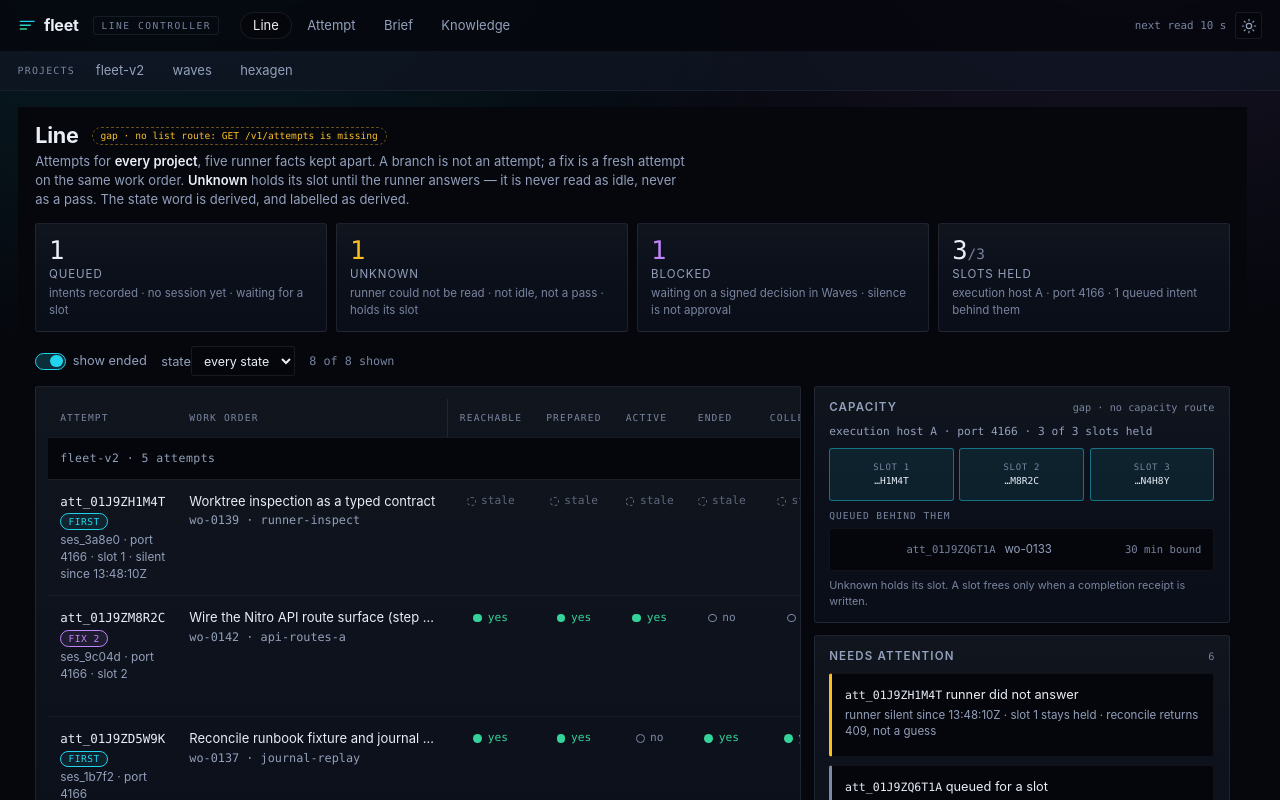
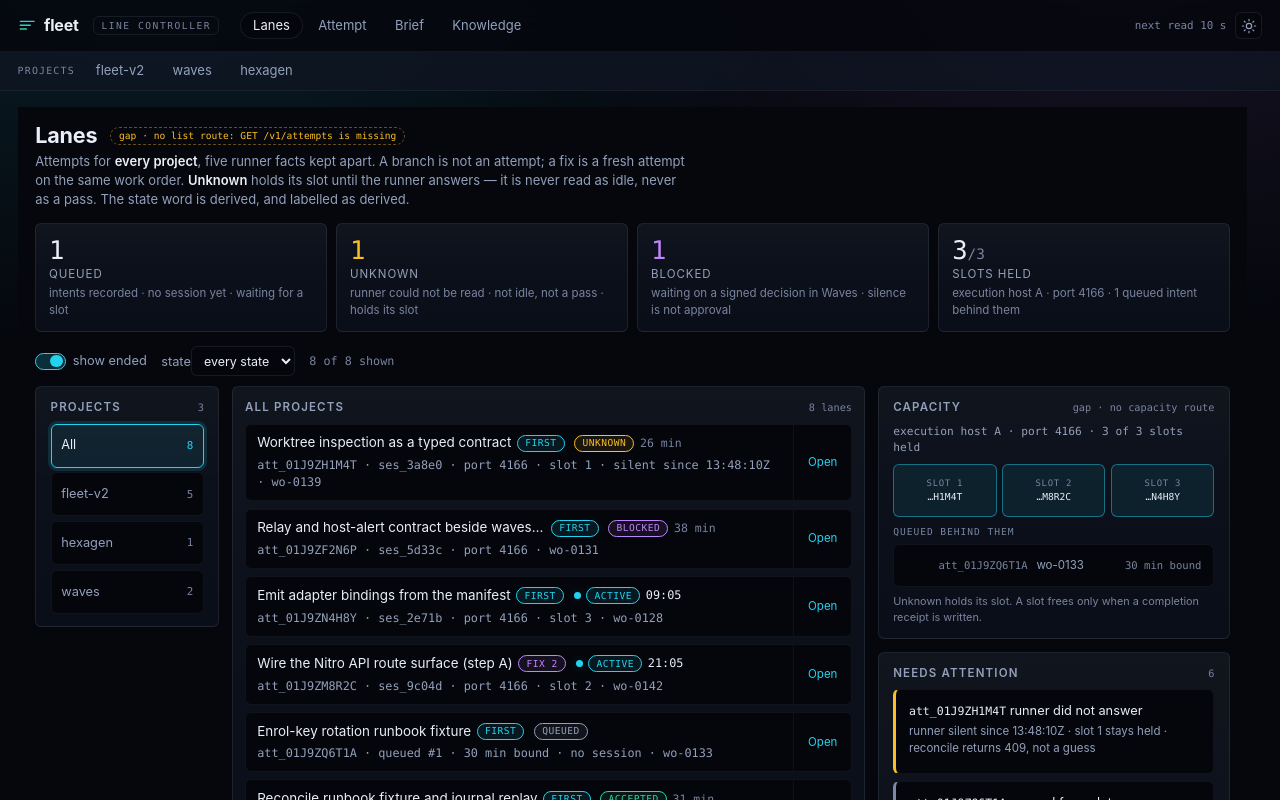
Before and after one commit to martinkrakowski/fleet-v2, a Next.js app in the folder apps/web/: page /line in a window 1280 px wide. Built offline with nearby package versions, Linux system fonts and the light colour scheme.

Commit message:
feat: lanes inbox with project filter and live clocks

```diff
--- a/apps/web/src/app/brief/page.tsx
+++ b/apps/web/src/app/brief/page.tsx
@@ -211,7 +211,7 @@ export default function BriefPage() {
           --text:#e9eef7; --muted:#93a0bb; --faint:#78849f;
           --cyan:#22d3ee; --emerald:#34d399; --amber:#fbbf24; --violet:#c084fc; --slate:#7d8aa5;
           --glow-cyan:rgba(34,211,238,.13); --glow-violet:rgba(192,132,252,.11);
-          --radius-card:3px; --radius:3px;
+          --radius-card:6px; --radius:6px;
           --sans:"Inter",system-ui,-apple-system,"Segoe UI",sans-serif;
           --display:"Space Grotesk",var(--sans);
           --mono:"JetBrains Mono",ui-monospace,SFMono-Regular,Menlo,monospace;
--- a/apps/web/src/app/globals.css
+++ b/apps/web/src/app/globals.css
@@ -28,8 +28,8 @@
   --glow-cyan: rgba(34, 211, 238, 0.13);
   --glow-violet: rgba(192, 132, 252, 0.11);
   --shadow: 0 10px 30px rgba(0, 0, 0, 0.35);
-  --radius-card: 3px;
-  --radius: 3px;
+  --radius-card: 6px;
+  --radius: 6px;
   --sans: "Inter", system-ui, -apple-system, "Segoe UI", sans-serif;
   --display: "Space Grotesk", var(--sans);
   --mono: "JetBrains Mono", ui-monospace, SFMono-Regular, Menlo, monospace;
--- a/apps/web/src/app/knowledge/knowledge.module.css
+++ b/apps/web/src/app/knowledge/knowledge.module.css
@@ -17,8 +17,8 @@
   --violet: #c084fc;
   --glow-cyan: rgba(34, 211, 238, 0.13);
   --glow-violet: rgba(192, 132, 252, 0.11);
-  --radius-card: 3px;
-  --radius: 3px;
+  --radius-card: 6px;
+  --radius: 6px;
   --sans: "Inter", system-ui, -apple-system, "Segoe UI", sans-serif;
   --mono: "JetBrains Mono", ui-monospace, SFMono-Regular, Menlo, monospace;
 
--- a/apps/web/src/app/line/line.module.css
+++ b/apps/web/src/app/line/line.module.css
@@ -26,7 +26,7 @@
 .route {
   display: inline-flex;
   align-items: center;
-  font-family: "JetBrains Mono", ui-monospace, SFMono-Regular, Menlo, monospace;
+  font-family: var(--mono);
   font-size: 0.6rem;
   color: #78849f;
   border: 1px solid rgba(148, 163, 184, 0.08);
@@ -63,7 +63,7 @@
 }
 
 .countN {
-  font-family: "JetBrains Mono", ui-monospace, SFMono-Regular, Menlo, monospace;
+  font-family: var(--mono);
   font-size: 1.6rem;
   line-height: 1.1;
 }
@@ -162,7 +162,7 @@
   background: #04060b;
   color: #e9eef7;
   border: 1px solid rgba(148, 163, 184, 0.13);
-  border-radius: 3px;
+  border-radius: var(--radius);
   padding: 0.35rem 0.5rem;
   font: inherit;
   font-size: 0.78rem;
@@ -174,13 +174,13 @@
 }
 
 .mono {
-  font-family: "JetBrains Mono", ui-monospace, SFMono-Regular, Menlo, monospace;
+  font-family: var(--mono);
   font-size: 0.92em;
 }
 
-.linegrid {
+.inbox {
   display: grid;
-  grid-template-columns: minmax(0, 1fr) 26rem;
+  grid-template-columns: 11.5rem minmax(0, 1fr) 22rem;
   gap: 0.8rem;
   align-items: start;
 }
@@ -192,86 +192,193 @@
   min-width: 0;
 }
 
-.tablewrap {
-  overflow: auto;
+.projpanel {
+  min-width: 0;
+}
+
+.projList {
+  display: flex;
+  flex-direction: column;
+  gap: 0.3rem;
+}
+
+.projBtn {
+  display: flex;
+  align-items: center;
+  justify-content: space-between;
+  gap: 0.5rem;
+  width: 100%;
+  min-height: 44px;
+  text-align: left;
+  background: #04060b;
+  border: 1px solid rgba(148, 163, 184, 0.08);
+  border-radius: var(--radius);
+  padding: 0.45rem 0.6rem;
+  cursor: pointer;
+  color: #93a0bb;
+  font: inherit;
+  font-size: 0.8rem;
+}
+
+.projBtn:hover {
+  border-color: rgba(148, 163, 184, 0.28);
+  color: #e9eef7;
+}
+
+.projBtn:focus-visible {
+  outline: 2px solid #22d3ee;
+  outline-offset: 2px;
+}
+
+.projOn {
+  border-color: #22d3ee;
+  background: rgba(34, 211, 238, 0.09);
+  color: #e9eef7;
+  box-shadow: 0 0 0 3px rgba(34, 211, 238, 0.14);
+}
+
+.projName {
+  overflow: hidden;
+  text-overflow: ellipsis;
+  white-space: nowrap;
+}
+
+.projCount {
+  font-family: var(--mono);
+  font-size: 0.68rem;
+  color: #78849f;
+  flex: none;
+}
+
+.projOn .projCount {
+  color: #22d3ee;
+}
+
+.lanewrap {
+  min-width: 0;
   padding: 0.75rem;
 }
 
-.grid {
-  width: 100%;
-  border-collapse: collapse;
+.laneHead {
+  margin-bottom: 0.5rem;
 }
 
-.grid th {
-  text-align: left;
-  color: #78849f;
-  font-family: "JetBrains Mono", ui-monospace, SFMono-Regular, Menlo, monospace;
-  font-size: 0.6rem;
-  letter-spacing: 0.12em;
-  text-transform: uppercase;
-  font-weight: 500;
-  padding: 0.75rem;
-  border-bottom: 1px solid rgba(148, 163, 184, 0.13);
-  white-space: nowrap;
+.lanes {
+  list-style: none;
+  margin: 0;
+  padding: 0;
+  display: flex;
+  flex-direction: column;
+  gap: 0.45rem;
 }
 
-.grid td {
-  padding: 0.75rem;
-  border-bottom: 1px solid rgba(148, 163, 184, 0.08);
-  vertical-align: top;
+.lane {
+  border: 1px solid rgba(148, 163, 184, 0.08);
+  border-radius: var(--radius);
+  background: #04060b;
+  min-width: 0;
 }
 
-.row {
+.lane:hover {
+  border-color: rgba(148, 163, 184, 0.28);
+}
+
+.laneSel {
+  border-color: #22d3ee;
+  box-shadow: 0 0 0 3px rgba(34, 211, 238, 0.14);
+}
+
+.laneRow {
+  display: flex;
+  align-items: stretch;
+}
+
+.laneMain {
+  flex: 1;
+  min-width: 0;
+  min-height: 44px;
+  display: flex;
+  flex-direction: column;
+  gap: 0.15rem;
+  text-align: left;
+  background: none;
+  border: 0;
+  color: inherit;
+  font: inherit;
+  padding: 0.55rem 0.7rem;
   cursor: pointer;
 }
 
-.row:hover td {
-  background: rgba(34, 211, 238, 0.05);
-}
-
-.row:focus-visible {
+.laneMain:focus-visible {
   outline: 2px solid #22d3ee;
   outline-offset: -2px;
 }
 
-.group td {
-  background: #04060b;
-  color: #93a0bb;
-  font-family: "JetBrains Mono", ui-monospace, SFMono-Regular, Menlo, monospace;
-  font-size: 0.72rem;
-  letter-spacing: 0.04em;
-  padding: 0.75rem;
+.laneTop {
+  display: flex;
+  align-items: center;
+  justify-content: space-between;
+  gap: 0.6rem;
+  flex-wrap: wrap;
 }
 
-.fact {
-  text-align: center;
-  width: 4.6rem;
+.taskWrap {
+  display: inline-flex;
+  align-items: center;
+  gap: 0.35rem;
+  min-width: 0;
 }
 
-.factFirst {
-  border-left: 1px solid rgba(148, 163, 184, 0.13);
+.task {
+  font-size: 0.84rem;
+  color: #e9eef7;
+  max-width: 34ch;
+  overflow: hidden;
+  text-overflow: ellipsis;
+  white-space: nowrap;
 }
 
-.factLast {
-  border-right: 1px solid rgba(148, 163, 184, 0.13);
+.laneState {
+  display: inline-flex;
+  align-items: center;
+  gap: 0.35rem;
+  flex-wrap: wrap;
+  flex: none;
 }
 
-.cAtt {
-  width: 12rem;
+.staticMin {
+  font-size: 0.72rem;
+  color: #78849f;
 }
 
-.cState {
-  width: 8.5rem;
+.idline {
+  overflow-wrap: anywhere;
 }
 
-.cObs {
-  width: 10.5rem;
+.openLink {
+  display: inline-flex;
+  align-items: center;
+  min-height: 44px;
+  padding: 0 0.85rem;
+  border-left: 1px solid rgba(148, 163, 184, 0.08);
+  border-radius: 0 var(--radius) var(--radius) 0;
+  color: #22d3ee;
+  font-size: 0.72rem;
+  white-space: nowrap;
+  flex: none;
 }
 
-.cGo {
-  width: 2.2rem;
-  text-align: right;
-  color: #78849f;
+.openLink:hover {
+  background: rgba(34, 211, 238, 0.08);
+  color: #e9eef7;
+}
+
+.laneMore {
+  border-top: 1px dashed rgba(148, 163, 184, 0.13);
+  padding: 0.5rem 0.7rem 0.6rem;
+  color: #93a0bb;
+  font-size: 0.7rem;
+  overflow-wrap: anywhere;
 }
 
 .sub {
@@ -279,37 +386,6 @@
   font-size: 0.74rem;
   display: block;
   margin-top: 0.12rem;
-}
-
-.task {
-  display: block;
-  max-width: 30ch;
-  overflow: hidden;
-  text-overflow: ellipsis;
-  white-space: nowrap;
-}
-
-.idlink {
-  color: #e9eef7;
-  font-family: "JetBrains Mono", ui-monospace, SFMono-Regular, Menlo, monospace;
-  font-size: 0.78rem;
-  text-decoration: none;
-}
-
-.idlink:hover {
-  color: #22d3ee;
-}
-
-.t {
-  font-weight: 500;
-  font-size: 0.74rem;
-}
-
-.cObs .sub {
-  max-width: 11.5rem;
-  overflow: hidden;
-  text-overflow: ellipsis;
-  white-space: nowrap;
 }
 
 .empty {
@@ -337,7 +413,7 @@
 
 .meta {
   color: #78849f;
-  font-family: "JetBrains Mono", ui-monospace, SFMono-Regular, Menlo, monospace;
+  font-family: var(--mono);
   font-size: 0.64rem;
   letter-spacing: 0;
   text-transform: none;
@@ -351,7 +427,7 @@
 
 .kvline {
   color: #93a0bb;
-  font-family: "JetBrains Mono", ui-monospace, SFMono-Regular, Menlo, monospace;
+  font-family: var(--mono);
   font-size: 0.7rem;
 }
 
@@ -364,10 +440,10 @@
 
 .seat {
   border: 1px dashed rgba(148, 163, 184, 0.28);
-  border-radius: 3px;
+  border-radius: var(--radius);
   padding: 0.75rem;
   text-align: center;
-  font-family: "JetBrains Mono", ui-monospace, SFMono-Regular, Menlo, monospace;
+  font-family: var(--mono);
   font-size: 0.6rem;
   color: #78849f;
   min-width: 0;
@@ -400,7 +476,7 @@
 
 .qLbl {
   color: #78849f;
-  font-family: "JetBrains Mono", ui-monospace, SFMono-Regular, Menlo, monospace;
+  font-family: var(--mono);
   font-size: 0.6rem;
   letter-spacing: 0.1em;
   text-transform: uppercase;
@@ -412,7 +488,7 @@
   gap: 0.55rem;
   align-items: baseline;
   border: 1px solid rgba(148, 163, 184, 0.08);
-  border-radius: 3px;
+  border-radius: var(--radius);
   padding: 0.75rem;
   margin-top: 0.35rem;
   background: #04060b;
@@ -451,7 +527,7 @@
 .attn {
   border: 1px solid rgba(148, 163, 184, 0.08);
   border-left: 3px solid #7d8aa5;
-  border-radius: 3px;
+  border-radius: var(--radius);
   padding: 0.75rem 0.8rem;
   margin-bottom: 0.45rem;
   background: #04060b;
@@ -464,7 +540,7 @@
 
 .attn .tt b {
   font-weight: 500;
-  font-family: "JetBrains Mono", ui-monospace, SFMono-Regular, Menlo, monospace;
+  font-family: var(--mono);
   font-size: 0.72rem;
 }
 
@@ -509,13 +585,6 @@
   font-size: 0.78rem;
 }
 
-.stateword {
-  display: inline-flex;
-  align-items: center;
-  gap: 0.35rem;
-  flex-wrap: wrap;
-}
-
 .pulseDot {
   width: 0.45rem;
   height: 0.45rem;
@@ -542,12 +611,39 @@
 }
 
 @media (max-width: 72rem) {
-  .linegrid {
+  .counts {
+    grid-template-columns: repeat(2, 1fr);
+  }
+}
+
+@media (max-width: 56.25rem) {
+  .inbox {
     grid-template-columns: 1fr;
   }
 
-  .counts {
-    grid-template-columns: repeat(2, 1fr);
+  .projpanel {
+    position: sticky;
+    top: 0.4rem;
+    z-index: 4;
+  }
+
+  .projList {
+    flex-direction: row;
+    overflow-x: auto;
+    padding-bottom: 0.15rem;
+  }
+
+  .projBtn {
+    flex: none;
+    white-space: nowrap;
+  }
+
+  .lane {
+    min-width: 0;
+  }
+
+  .task {
+    max-width: 24ch;
   }
 }
 
@@ -555,13 +651,4 @@
   .counts {
     grid-template-columns: 1fr;
   }
-
-  .fact,
-  .grid .fact {
-    width: auto;
-  }
-
-  .cAtt {
-    width: auto;
-  }
 }
--- a/apps/web/src/app/line/page.tsx
+++ b/apps/web/src/app/line/page.tsx
@@ -1,28 +1,17 @@
 "use client";
 
 import Link from "next/link";
-import { useRouter } from "next/navigation";
-import { useEffect, useMemo, useState, type ReactNode } from "react";
-import { Badge, Card, Fact } from "@fleet/ui";
+import { useEffect, useState, type ReactNode } from "react";
+import { Badge, Card } from "@fleet/ui";
 import {
   attempts,
   capacity,
   install,
   workOrders,
-  type AttemptSummary,
-  type FactName,
-  type FactState
+  type AttemptSummary
 } from "./fixture";
 import styles from "./line.module.css";
 
-const FACT_ORDER: FactName[] = ["reachable", "prepared", "active", "ended", "collected"];
-const FACT_WORDS: Record<FactName, string> = {
-  reachable: "Runner reachable",
-  prepared: "Workspace prepared",
-  active: "Worker command active",
-  ended: "Worker command ended",
-  collected: "Artifacts collected"
-};
 const STATE_ORDER: Record<string, number> = {
   unknown: 0,
   blocked: 1,
@@ -67,20 +56,6 @@ function queuePos(a: AttemptSummary): number {
   return q.findIndex((x) => x.id === a.id) + 1;
 }
 
-function FactCell({ attempt, name }: { attempt: AttemptSummary; name: FactName }) {
-  const value = attempt.facts[name];
-  const state: FactState = attempt.stale ? "stale" : value;
-  let tip = `${FACT_WORDS[name]}: ${value} · observed ${attempt.observedAt} · ${attempt.observedFrom}`;
-  if (value === "unknown" && attempt.lastKnown) {
-    tip += ` · last known ${attempt.lastKnown.at}: ${attempt.lastKnown.facts[name]}`;
-  }
-  return (
-    <td className={styles.fact} title={tip}>
-      <Fact state={state} />
-    </td>
-  );
-}
-
 function LiveClock({ startMinutes }: { startMinutes: number }) {
   const [elapsed, setElapsed] = useState(0);
   useEffect(() => {
@@ -93,55 +68,66 @@ function LiveClock({ startMinutes }: { startMinutes: number }) {
   return <span className={`${styles.mono} ${styles.clock}`}>{mm}:{ss}</span>;
 }
 
-function AttemptRow({ attempt }: { attempt: AttemptSummary }) {
-  const router = useRouter();
+function laneIdLine(a: AttemptSummary): string {
+  const base = a.capacity === "pending"
+    ? `queued #${queuePos(a)} · ${a.queueBound} bound · no session`
+    : a.session
+      ? `${a.session} · port ${a.port}${a.slot ? ` · slot ${a.slot}` : ""}`
+      : "ended · slot released";
+  const silent = a.facts.reachable === "unknown" && a.lastKnown
+    ? ` · silent since ${a.lastKnown.at}`
+    : "";
+  return `${a.id} · ${base}${silent} · ${a.wo}`;
+}
+
+function LaneRow({
+  attempt,
+  selected,
+  onSelect
+}: {
+  attempt: AttemptSummary;
+  selected: boolean;
+  onSelect: () => void;
+}) {
   const [word, note] = summary(attempt);
   const wo = woOf(attempt);
   const href = attemptHref(attempt);
-  const idSub = attempt.capacity === "pending"
-    ? `queued #${queuePos(attempt)} · ${attempt.queueBound} bound · no session`
-    : attempt.session
-      ? `${attempt.session} · port ${attempt.port}${attempt.slot ? ` · slot ${attempt.slot}` : ""}`
-      : "ended · slot released";
-  const silent = attempt.facts.reachable === "unknown" && attempt.lastKnown
-    ? ` · silent since ${attempt.lastKnown.at}`
-    : "";
   const live = isLive(attempt);
   return (
-    <tr className={styles.row} onClick={() => router.push(href)}>
-      <td className={styles.cAtt}>
-        <Link className={styles.idlink} href={href} onClick={(e) => e.stopPropagation()}>
-          {attempt.id}
-        </Link>{" "}
+    <li className={`${styles.lane}${selected ? ` ${styles.laneSel}` : ""}`}>
+      <div className={styles.laneRow}>
+        <button type="button" className={styles.laneMain} onClick={onSelect} aria-expanded={selected}>
+          <span className={styles.laneTop}>
+            <span className={styles.taskWrap}>
+              <span className={styles.task} title={wo.task}>{wo.task}</span>{" "}
               <Badge tone={attempt.kind === "fix" ? "fix" : "first"}>
                 {attempt.kind === "fix" ? `fix ${attempt.number}` : "first"}
               </Badge>
-        <span className={styles.sub}>
-          {idSub}
-          {silent}
             </span>
-      </td>
-      <td>
-        <span className={styles.task} title={wo.task}>{wo.task}</span>
-        <span className={`${styles.sub} ${styles.mono}`}>{attempt.wo} · {wo.lane}</span>
-      </td>
-      {FACT_ORDER.map((name) => (
-        <FactCell key={name} attempt={attempt} name={name} />
-      ))}
-      <td className={styles.cState}>
-        <span className={styles.stateword}>
+            <span className={styles.laneState}>
               {live ? <i className={styles.pulseDot} aria-hidden="true" /> : null}
               <Badge tone={word}>{word}</Badge>
-          {live ? <LiveClock startMinutes={attempt.cost?.minutes ?? 0} /> : null}
+              {live ? (
+                <LiveClock startMinutes={attempt.cost?.minutes ?? 0} />
+              ) : attempt.cost ? (
+                <span className={`${styles.mono} ${styles.staticMin}`}>{attempt.cost.minutes} min</span>
+              ) : null}
             </span>
-        <span className={styles.sub}>{note}</span>
-      </td>
-      <td className={styles.cObs}>
-        <b className={`${styles.mono} ${styles.t}`}>{attempt.observedAt}</b>
-        <span className={styles.sub} title={attempt.observedFrom}>{attempt.observedFrom}</span>
-      </td>
-      <td className={styles.cGo}>›</td>
-    </tr>
+          </span>
+          <span className={`${styles.sub} ${styles.mono} ${styles.idline}`}>
+            {laneIdLine(attempt)}
+          </span>
+        </button>
+        <Link className={styles.openLink} href={href}>
+          Open
+        </Link>
+      </div>
+      {selected ? (
+        <div className={`${styles.laneMore} ${styles.mono}`}>
+          observed {attempt.observedAt} · {attempt.observedFrom} · {note}
+        </div>
+      ) : null}
+    </li>
   );
 }
 
@@ -214,26 +200,31 @@ function attentionItems(): AttentionItem[] {
 export default function LinePage() {
   const [showEnded, setShowEnded] = useState(true);
   const [stateFilter, setStateFilter] = useState("");
+  const [project, setProject] = useState("");
+  const [selectedId, setSelectedId] = useState<string | null>(null);
 
-  const scoped = attempts;
-  const rows = useMemo(
-    () =>
-      scoped
+  const projects = Array.from(
+    attempts.reduce((map, a) => {
+      const name = woOf(a).project;
+      map.set(name, (map.get(name) ?? 0) + 1);
+      return map;
+    }, new Map<string, number>())
+  ).sort(([a], [b]) => a.localeCompare(b));
+
+  const rows = attempts
+    .filter((a) => !project || woOf(a).project === project)
     .filter((a) => showEnded || a.capacity !== "released")
     .filter((a) => !stateFilter || summary(a)[0] === stateFilter)
     .sort((x, y) => {
-          const p = woOf(x).project.localeCompare(woOf(y).project);
-          if (p) return p;
       const s = STATE_ORDER[summary(x)[0]] - STATE_ORDER[summary(y)[0]];
       if (s) return s;
       return (y.startedAt ?? y.queuedAt ?? "").localeCompare(x.startedAt ?? x.queuedAt ?? "");
-        }),
-    [scoped, showEnded, stateFilter]
-  );
+    });
+  const scopedCount = attempts.filter((a) => !project || woOf(a).project === project).length;
 
-  const queued = scoped.filter((a) => a.capacity === "pending").length;
-  const unknown = scoped.filter((a) => summary(a)[0] === "unknown").length;
-  const blocked = scoped.filter((a) => summary(a)[0] === "blocked").length;
+  const queued = attempts.filter((a) => a.capacity === "pending").length;
+  const unknown = attempts.filter((a) => summary(a)[0] === "unknown").length;
+  const blocked = attempts.filter((a) => summary(a)[0] === "blocked").length;
   const heldAttempts = attempts
     .filter((a) => a.capacity === "held")
     .sort((x, y) => (x.slot ?? 0) - (y.slot ?? 0));
@@ -241,28 +232,12 @@ export default function LinePage() {
     .filter((a) => a.capacity === "pending")
     .sort((x, y) => (x.queuedAt ?? "").localeCompare(y.queuedAt ?? ""));
   const queuedAll = pendingAttempts.length;
-  const attention = useMemo(() => attentionItems(), []);
-
-  const body: ReactNode[] = [];
-  let lastProject: string | null = null;
-  rows.forEach((a) => {
-    const project = woOf(a).project;
-    if (project !== lastProject) {
-      lastProject = project;
-      const n = rows.filter((r) => woOf(r).project === project).length;
-      body.push(
-        <tr key={`group-${project}`} className={styles.group}>
-          <td colSpan={10}>{project} · {n} attempt{n === 1 ? "" : "s"}</td>
-        </tr>
-      );
-    }
-    body.push(<AttemptRow key={a.id} attempt={a} />);
-  });
+  const attention = attentionItems();
 
   return (
     <main className={styles.page}>
       <div className={styles.vhTop}>
-        <h1 className={styles.title}>Line</h1>
+        <h1 className={styles.title}>Lanes</h1>
         <span className={`${styles.route} ${styles.routeGap}`} title="a route the plan does not name yet">
           gap · no list route: GET /v1/attempts is missing
         </span>
@@ -321,38 +296,63 @@ export default function LinePage() {
           </select>
         </label>
         <span className={`${styles.tally} ${styles.mono}`}>
-          {rows.length} of {scoped.length} shown{stateFilter ? " · filtered" : ""}
+          {rows.length} of {scopedCount} shown{stateFilter ? " · filtered" : ""}
         </span>
       </div>
-      <div className={styles.linegrid}>
-        <Card className={styles.tablewrap}>
+      <div className={styles.inbox}>
+        <Card className={styles.projpanel} padded>
+          <h2 className={styles.h2}>
+            Projects
+            <span className={styles.meta}>{projects.length}</span>
+          </h2>
+          <div className={styles.projList} role="list">
+            <button
+              type="button"
+              className={`${styles.projBtn}${project === "" ? ` ${styles.projOn}` : ""}`}
+              onClick={() => setProject("")}
+              aria-current={project === "" ? "true" : undefined}
+            >
+              <span className={styles.projName}>All</span>
+              <span className={styles.projCount}>{attempts.length}</span>
+            </button>
+            {projects.map(([name, count]) => (
+              <button
+                key={name}
+                type="button"
+                className={`${styles.projBtn}${project === name ? ` ${styles.projOn}` : ""}`}
+                onClick={() => setProject(name)}
+                aria-current={project === name ? "true" : undefined}
+              >
+                <span className={styles.projName}>{name}</span>
+                <span className={styles.projCount}>{count}</span>
+              </button>
+            ))}
+          </div>
+        </Card>
+        <Card className={styles.lanewrap}>
+          <div className={styles.laneHead}>
+            <h2 className={styles.h2}>
+              {project || "All projects"}
+              <span className={styles.meta}>{rows.length} lane{rows.length === 1 ? "" : "s"}</span>
+            </h2>
+          </div>
           {rows.length > 0 ? (
-            <table className={styles.grid}>
-              <thead>
-                <tr>
-                  <th className={styles.cAtt}>attempt</th>
-                  <th>work order</th>
-                  {FACT_ORDER.map((name, i) => (
-                    <th
-                      key={name}
-                      className={`${styles.fact}${i === 0 ? ` ${styles.factFirst}` : ""}${i === FACT_ORDER.length - 1 ? ` ${styles.factLast}` : ""}`}
-                    >
-                      {name}
-                    </th>
+            <ul className={styles.lanes}>
+              {rows.map((a) => (
+                <LaneRow
+                  key={a.id}
+                  attempt={a}
+                  selected={selectedId === a.id}
+                  onSelect={() => setSelectedId((cur) => (cur === a.id ? null : a.id))}
+                />
               ))}
-                  <th className={styles.cState}>state</th>
-                  <th className={styles.cObs}>observed</th>
-                  <th className={styles.cGo}></th>
-                </tr>
-              </thead>
-              <tbody>{body}</tbody>
-            </table>
+            </ul>
           ) : (
             <div className={styles.empty}>
-              Nothing matches this filter — that is not “nothing running”. {scoped.length}{" "}
-              attempt{scoped.length === 1 ? "" : "s"} in scope; the state filter or the
-              show-ended toggle hides the rest. A capped or offline station is a note like
-              this one, never an empty table.
+              Nothing matches this filter — that is not “nothing running”. {scopedCount}{" "}
+              lane{scopedCount === 1 ? "" : "s"} in scope for {project || "every project"}; the state
+              filter or the show-ended toggle hides the rest. A capped or offline station is a
+              note like this one, never an empty list.
             </div>
           )}
         </Card>
--- a/apps/web/src/shell/view-nav.tsx
+++ b/apps/web/src/shell/view-nav.tsx
@@ -4,7 +4,7 @@ import Link from "next/link";
 import { usePathname } from "next/navigation";
 
 const VIEWS = [
-  { href: "/line", label: "Line" },
+  { href: "/line", label: "Lanes" },
   { href: "/attempt", label: "Attempt" },
   { href: "/brief", label: "Brief" },
   { href: "/knowledge", label: "Knowledge" },
```
Lines whose indentation alone changed are shown as unchanged.
